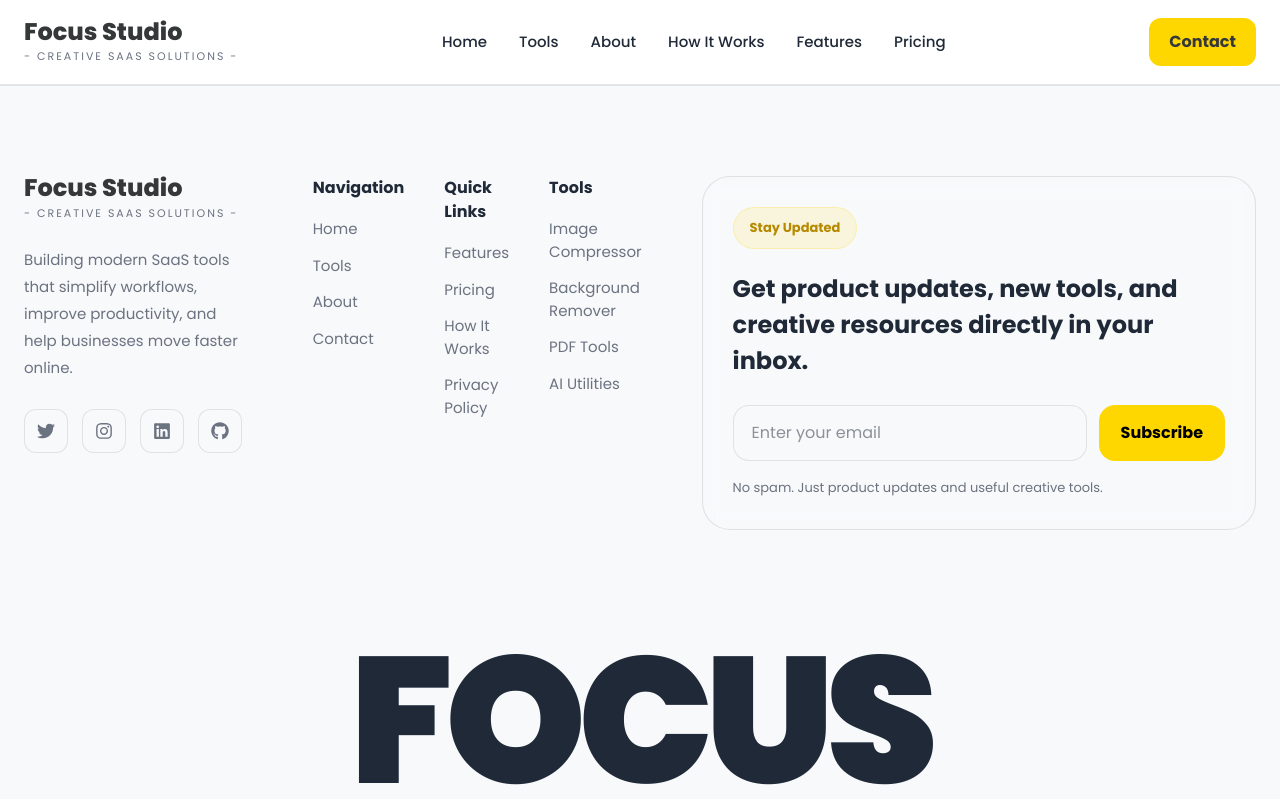
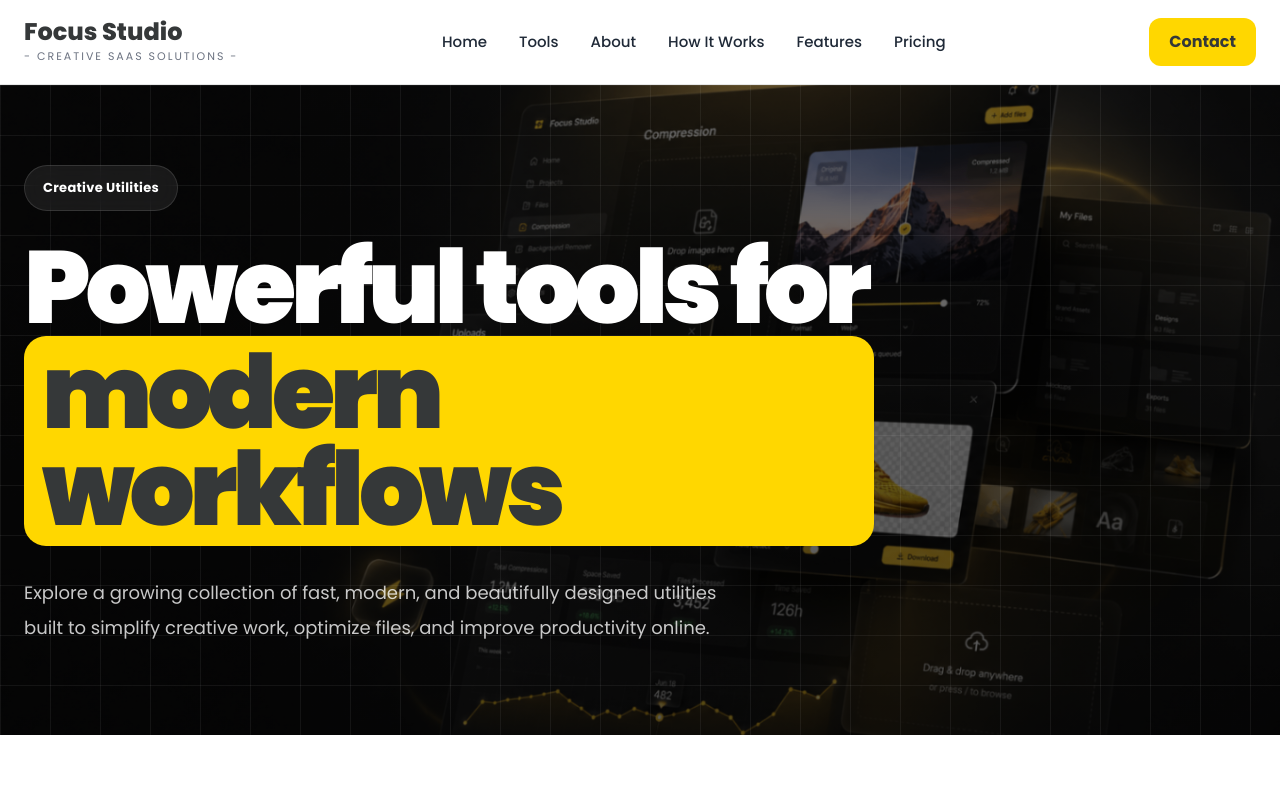
Before and after one commit to Hisaw304/freshmindstudio, a React (Vite) app: page /tools in a window 1280 px wide. Shown: the top 799 px of the page. Built offline with nearby package versions, Linux system fonts and the light colour scheme.

Commit message:
page fixed pls tools

```diff
--- a/src/App.jsx
+++ b/src/App.jsx
@@ -5,6 +5,7 @@ import Footer from "./components/Footer";
 import Home from "./pages/Home";
 import About from "./pages/About";
 import ContactPage from "./pages/ContactPage";
+import Tools from "./pages/Tools";
 // import CryptoTipModal from "./components/CryptoTipModal";
 
 const App = () => {
@@ -14,6 +15,7 @@ const App = () => {
       <main className="flex-1">
         <Routes>
           <Route path="/" element={<Home />} />
+          <Route path="/tools" element={<Tools />} />
           <Route path="/about" element={<About />} />
           <Route path="/contact" element={<ContactPage />} />
         </Routes>
--- a/src/assets/style.css
+++ b/src/assets/style.css
@@ -2272,9 +2272,7 @@ body {
 
 .fm-st-about-hero h1 {
   margin-top: 28px;
-
   font-size: clamp(56px, 8vw, 120px);
-
   line-height: 0.95;
 
   letter-spacing: -5px;
@@ -2329,3 +2327,153 @@ body {
     line-height: 1.8;
   }
 }
+/* =========================
+   TOOLS HERO
+========================= */
+
+.fm-st-tools-hero {
+  position: relative;
+
+  overflow: hidden;
+
+  padding: 80px 24px 90px;
+
+  background-image: url("../assets/about-image.jpg");
+  background-size: cover;
+  background-position: center;
+
+  isolation: isolate;
+}
+
+/* =========================
+   DARK OVERLAY
+========================= */
+
+.fm-st-tools-hero-overlay {
+  position: absolute;
+  inset: 0;
+
+  background: linear-gradient(
+    to bottom,
+    rgba(0, 0, 0, 0.55),
+    rgba(0, 0, 0, 0.65)
+  );
+
+  z-index: 1;
+}
+
+/* =========================
+   GRID LINES
+========================= */
+
+.fm-st-tools-hero-grid {
+  position: absolute;
+  inset: 0;
+
+  background-image: linear-gradient(
+      rgba(255, 255, 255, 0.06) 1px,
+      transparent 1px
+    ),
+    linear-gradient(90deg, rgba(255, 255, 255, 0.06) 1px, transparent 1px);
+
+  background-size: 50px 50px;
+
+  pointer-events: none;
+
+  z-index: 2;
+}
+
+/* =========================
+   CONTAINER
+========================= */
+
+.fm-st-tools-hero-container {
+  position: relative;
+  z-index: 3;
+
+  max-width: 1300px;
+
+  margin: 0 auto;
+}
+
+/* =========================
+   CONTENT
+========================= */
+
+.fm-st-tools-hero-content {
+  max-width: 850px;
+}
+
+/* =========================
+   BADGE
+========================= */
+
+.fm-st-tools-hero .fm-st-about-hero-badge {
+  background: rgba(255, 255, 255, 0.08);
+
+  border: 1px solid rgba(255, 255, 255, 0.12);
+
+  backdrop-filter: blur(10px);
+}
+
+.fm-st-tools-hero .fm-st-about-hero-badge span {
+  color: #fff;
+}
+
+/* =========================
+   HEADING
+========================= */
+
+.fm-st-tools-hero h1 {
+  margin-top: 28px;
+  font-size: clamp(56px, 8vw, 120px);
+  line-height: 0.95;
+  letter-spacing: -5px;
+  font-weight: 900;
+  color: #fff;
+}
+
+.fm-st-tools-hero h1 span {
+  display: inline-block;
+  padding: 8px 18px;
+  border-radius: 22px;
+  background: var(--fm-st-primary);
+  color: var(--fm-st-secondary);
+}
+
+/* =========================
+   TEXT
+========================= */
+
+.fm-st-tools-hero p {
+  margin-top: 30px;
+  max-width: 720px;
+  font-size: 18px;
+  line-height: 1.9;
+
+  color: rgba(255, 255, 255, 0.78);
+}
+
+/* =========================
+   MOBILE
+========================= */
+
+@media (max-width: 768px) {
+  .fm-st-tools-hero {
+    padding: 60px 20px 70px;
+  }
+
+  .fm-st-tools-hero h1 {
+    line-height: 1;
+    letter-spacing: -3px;
+  }
+
+  .fm-st-tools-hero h1 span {
+    margin-top: 10px;
+  }
+
+  .fm-st-tools-hero p {
+    font-size: 16px;
+    line-height: 1.8;
+  }
+}
--- a/src/pages/About.jsx
+++ b/src/pages/About.jsx
@@ -1,5 +1,6 @@
 import React from "react";
 import AboutSection from "../components/AboutSection";
+import FooterCta from "../components/FooterCta";
 
 const About = () => {
   return (
@@ -30,6 +31,7 @@ const About = () => {
           </div>
         </div>
         <AboutSection />
+        <FooterCta />
       </section>
     </div>
   );
--- a/src/pages/ContactPage.jsx
+++ b/src/pages/ContactPage.jsx
@@ -1,4 +1,5 @@
 import React from "react";
+import FooterCta from "../components/FooterCta";
 
 const ContactPage = () => {
   return (
@@ -25,6 +26,7 @@ const ContactPage = () => {
           </div>
         </div>
       </section>
+      <FooterCta />
     </div>
   );
 };
--- /dev/null
+++ b/src/pages/Tools.jsx
@@ -0,0 +1,43 @@
+import React from "react";
+import CompressorModern from "../components/Compressor";
+import RemoverModern from "../components/Remover";
+import PdfTools from "../components/pdf/PdfTools";
+import FooterCta from "../components/FooterCta";
+
+const Tools = () => {
+  return (
+    <div>
+      <section className="fm-st-tools-hero">
+        {/* OVERLAY */}
+        <div className="fm-st-tools-hero-overlay" />
+
+        {/* GRID */}
+        <div className="fm-st-tools-hero-grid" />
+
+        <div className="fm-st-tools-hero-container">
+          <div className="fm-st-tools-hero-content">
+            <div className="fm-st-about-hero-badge">
+              <span>Creative Utilities</span>
+            </div>
+
+            <h1>
+              Powerful tools for <span>modern workflows</span>
+            </h1>
+
+            <p>
+              Explore a growing collection of fast, modern, and beautifully
+              designed utilities built to simplify creative work, optimize
+              files, and improve productivity online.
+            </p>
+          </div>
+        </div>
+      </section>
+      <CompressorModern />
+      <RemoverModern />
+      <PdfTools />
+      <FooterCta />
+    </div>
+  );
+};
+
+export default Tools;
```
